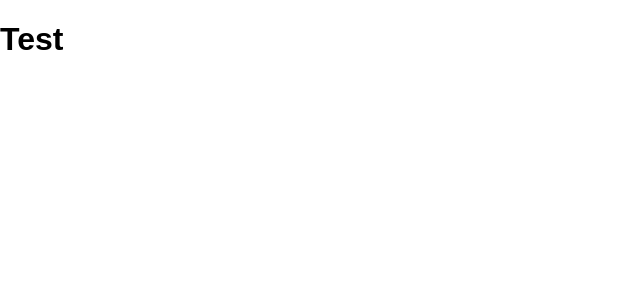
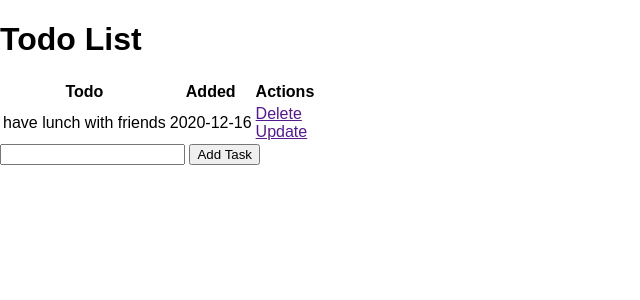
Before and after one commit to i-abdelaal/todo-flask, a Flask app: page / in a window 1280 px wide. Before the commit the part shown is almost empty. Shown: the top 300 px of the page, without its empty margins (0-640 px from the left). Run offline with Flask 2, Linux system fonts and the light colour scheme; data comes from the database, SQL or seed files in the repository; both versions use the stored data as it was after the commit.

Commit message:
create todo and show it dinamicaly

```diff
--- a/app.py
+++ b/app.py
@@ -1,9 +1,9 @@
-from flask import Flask, render_template, url_for
+from flask import Flask, render_template, url_for, request, redirect
 from flask_sqlalchemy import SQLAlchemy
 from datetime import datetime
 
 app = Flask(__name__)
-app.config["SQLAlchemy_DATABASE_URI"] = "sqlite:///todo.db"
+app.config["SQLALCHEMY_DATABASE_URI"] = "sqlite:///todo.db"
 db = SQLAlchemy(app)
 
 class Todo(db.Model):
@@ -16,10 +16,22 @@ class Todo(db.Model):
         return "<Task %r>" % self.id
 
 
-@app.route("/")
+@app.route("/", methods=["POST", "GET"])
 
 def index():
-    return render_template("index.html")
+    if request.method == "POST":
+        todo_content = request.form["content"]
+        new_todo = Todo(content=todo_content)
+        try:
+            db.session.add(new_todo)
+            db.session.commit()
+            return redirect("/")
+        except:
+            return "Something went wrong!"
+    else:
+        todos = Todo.query.order_by(Todo.date_created).all()
+        return render_template("index.html", todos=todos)
+
 
 if __name__ == "__main__":
     app.run(debug=True)
--- a/templates/index.html
+++ b/templates/index.html
@@ -1,3 +1,28 @@
-{% extends "base.html" %} {% block head %} {% endblock %} {% block body %}
-<h1>Test</h1>
+{% extends "base.html" %} {% block head %} <title>TODO</title> {% endblock %} {%
+block body %}
+<div class="content">
+  <h1>Todo List</h1>
+  <table>
+    <tr>
+      <th>Todo</th>
+      <th>Added</th>
+      <th>Actions</th>
+    </tr>
+    {% for todo in todos %}
+    <tr>
+      <td>{{ todo.content }}</td>
+      <td>{{ todo.date_created.date() }}</td>
+      <td>
+        <a href="">Delete</a>
+        <br />
+        <a href="">Update</a>
+      </td>
+    </tr>
+    {% endfor %}
+  </table>
+  <form action="/" method="POST">
+    <input type="text" name="content" id="content" />
+    <input type="submit" value="Add Task" />
+  </form>
+</div>
 {% endblock %}
```
Also changed, not shown: todo.db (added).
